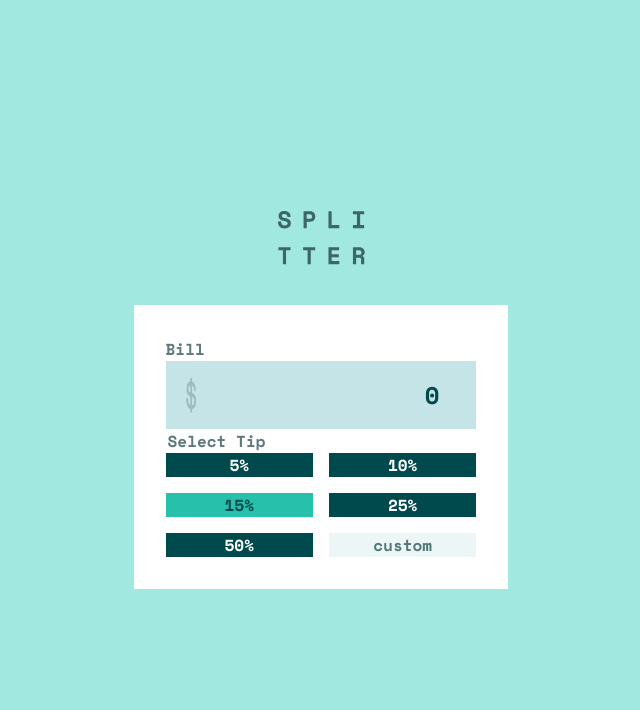
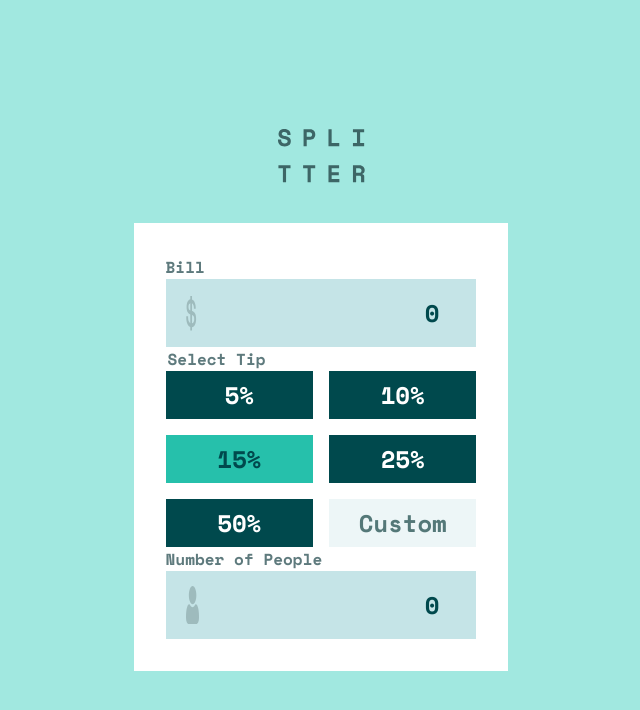
Before and after one commit to MitaliShah/tip-calculator-app, a React (Vite) app: page / in a window 1280 px wide. Shown: the top 710 px of the page, without its empty margins (319-959 px from the left). Built offline with nearby package versions, Linux system fonts and the light colour scheme.

Commit message:
custom text converts to type number input onChange, and added num of people label and input

```diff
--- a/src/components/Form.jsx
+++ b/src/components/Form.jsx
@@ -1,11 +1,14 @@
 import { useState } from "react";
 import iconDollar from "./../../public/images/icon-dollar.svg";
+import iconPerson from "./../../public/images/icon-person.svg";
 import styled from "styled-components";
 import SelectTip from "./SelectTip";
 
 export default function Form() {
   const [billAmount, setBillAmount] = useState(0);
   const [selectedTip, setSelectedTip] = useState("");
+  const [customTip, setCustomTip] = useState("");
+  const [numOfPeople, setNumofPeople] = useState(0);
 
   return (
     <FormWrapper
@@ -15,7 +18,7 @@ export default function Form() {
     >
       <InputLabel htmlFor="bill">Bill</InputLabel>
 
-      <InputContainer>
+      <InputBillContainer>
         <IMG src={iconDollar} alt="" />
         <BillInput
           id="bill"
@@ -25,8 +28,27 @@ export default function Form() {
             setBillAmount(event.target.value);
           }}
         />
-      </InputContainer>
-      <SelectTip selectedTip={selectedTip} setSelectedTip={setSelectedTip} />
+      </InputBillContainer>
+      <SelectTip
+        selectedTip={selectedTip}
+        setSelectedTip={setSelectedTip}
+        customTip={customTip}
+        setCustomTip={setCustomTip}
+      />
+      <div>
+        <InputLabel htmlFor="num-of-people">Number of People</InputLabel>
+        <InputBillContainer>
+          <IMG src={iconPerson} alt="" />
+          <BillInput
+            id="num-of=people"
+            value={numOfPeople}
+            type="number"
+            onChange={(event) => {
+              setNumofPeople(event.target.value);
+            }}
+          />
+        </InputBillContainer>
+      </div>
     </FormWrapper>
   );
 }
@@ -37,7 +59,7 @@ const FormWrapper = styled.form`
   background-color: var(--white);
 `;
 
-const InputContainer = styled.div`
+const InputBillContainer = styled.div`
   display: flex;
   justify-content: space-between;
   flex: 1;
--- /dev/null
+++ b/src/components/NumofPeople.jsx
@@ -0,0 +1,3 @@
+export default function NumofPeople() {
+  return <div></div>;
+}
--- /dev/null
+++ b/src/components/Results.jsx
@@ -0,0 +1 @@
+export default function Results() {}
--- a/src/components/SelectTip.jsx
+++ b/src/components/SelectTip.jsx
@@ -1,13 +1,26 @@
+import { useState } from "react";
 import styled from "styled-components";
 
-export default function SelectTip({ selectedTip, setSelectedTip }) {
+export default function SelectTip({
+  selectedTip,
+  setSelectedTip,
+  customTip,
+  setCustomTip,
+}) {
+  const [showCustom, setShowCustom] = useState(false);
+  console.log(customTip);
+  function handleCustom() {
+    setShowCustom(!showCustom);
+    console.log(showCustom);
+  }
   return (
     <Fieldset>
       <Lagend>Select Tip</Lagend>
       <Wrapper>
+        <InputWrapper>
           {TIP_PERCENTAGES.map((option) => {
             return (
-            <InputWrapper key={option} value={option}>
+              <div key={option}>
                 <input
                   className="visually-hidden"
                   type="radio"
@@ -19,12 +32,24 @@ export default function SelectTip({ selectedTip, setSelectedTip }) {
                     setSelectedTip(event.target.value);
                   }}
                 />
+
                 <Label htmlFor={`agreed-${option}`} value={option}>
                   {option}
                 </Label>
-            </InputWrapper>
+              </div>
             );
           })}
+          {showCustom ? (
+            <InputCustom
+              type="number"
+              id="custom"
+              value={customTip}
+              onChange={(e) => setCustomTip(e.target.value)}
+            />
+          ) : (
+            <CustomSpan onClick={handleCustom}>Custom</CustomSpan>
+          )}
+        </InputWrapper>
       </Wrapper>
     </Fieldset>
   );
@@ -36,6 +61,26 @@ const Fieldset = styled.fieldset`
   margin: 0;
 `;
 const Wrapper = styled.div`
+  /* display: grid;
+  grid-template-columns: repeat(2, 1fr);
+  grid-template-rows: repeat(3, 1fr);
+  gap: 16px;
+
+  grid-template-areas:
+    "one two"
+    "three four"
+    "five six"; */
+`;
+
+const Lagend = styled.legend`
+  color: var(--dark-grayish-cyan);
+`;
+
+const InputWrapper = styled.div`
+  /* margin: 0;
+  padding: 0;
+  background-color: green; */
+
   display: grid;
   grid-template-columns: repeat(2, 1fr);
   grid-template-rows: repeat(3, 1fr);
@@ -45,16 +90,6 @@ const Wrapper = styled.div`
     "one two"
     "three four"
     "five six";
-`;
-
-const Lagend = styled.legend`
-  color: var(--dark-grayish-cyan);
-`;
-
-const InputWrapper = styled.div`
-  margin: 0;
-  padding: 0;
-  background-color: green;
 `;
 
 const Label = styled.label`
@@ -90,6 +125,26 @@ const Label = styled.label`
   display: flex;
   justify-content: center;
   align-items: center;
+  font-size: 24px;
+  padding: 6px 16px;
 `;
 
-const TIP_PERCENTAGES = ["5%", "10%", "15%", "25%", "50%", "custom"];
+const CustomSpan = styled.span`
+  background-color: var(--custom-bg);
+  color: var(--custom-col);
+  text-align: center;
+  font-size: 24px;
+  padding: 6px 16px;
+`;
+
+const InputCustom = styled.input`
+  width: 146px;
+  max-width: 146px;
+  font-size: 24px;
+  background-color: var(--custom-bg);
+  color: var(--very-dark-cyan);
+  border: none;
+  text-align: right;
+`;
+
+const TIP_PERCENTAGES = ["5%", "10%", "15%", "25%", "50%"];
```
Lines whose indentation alone changed are shown as unchanged.
